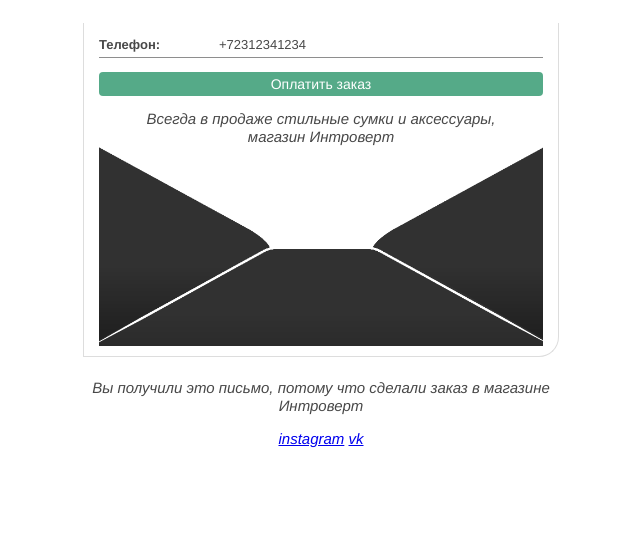
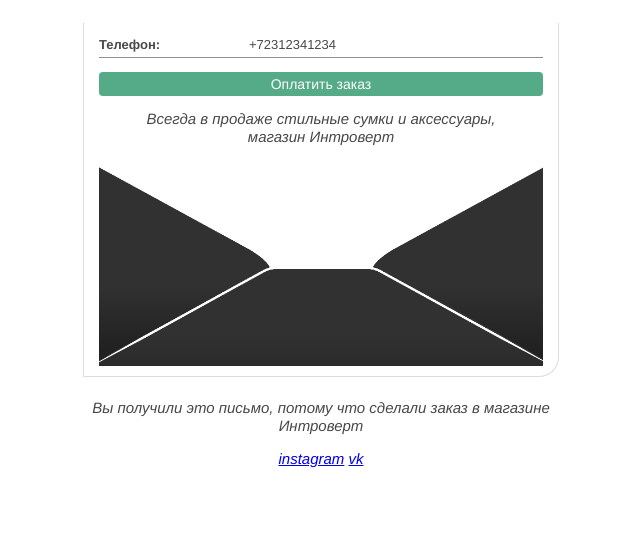
Before and after one commit to rudotcom/electron, a Django app: template templates/order_placed.html in a window 1280 px wide. Shown: the part 400-941 px from the top of the page, without its empty margins (319-959 px from the left). Before the commit the page ends 848 px from the top, so only its background shows below. Run offline with Django 3.2, Linux system fonts and the light colour scheme; the template is opened without the code that fills it: values that come from a table or form of the project are taken from there, others are empty; data comes from the database, SQL or seed files in the repository.

Commit message:
email design

```diff
--- a/store/views.py
+++ b/store/views.py
@@ -379,6 +379,7 @@ class MakeOrderView(CartMixin, View):
             # print(teleg)
             # send_telegram(teleg)
             html = render_to_string('order_placed.html', {'user': user, 'order': order})
+
             send_mail('Заказ в магазине Интроверт', 'Спасибо за Ваш заказ в магазине Интроверт!',
                       'Интроверт<noreply@introvert.com.ru>', [user.email], fail_silently=False, html_message=html)
 
--- a/templates/order_placed.html
+++ b/templates/order_placed.html
@@ -54,11 +54,11 @@
 .table tbody tr:last-child td:last-child {
 	border-radius: 0 0 20px 0;
 }
-.order_body {    padding-bottom: 200px;
+.order_body {    padding-bottom: 220px;
     background: #ffffff url(http://introvert.com.ru/static/img/email-envelope.png) no-repeat center bottom;
   background-size: 100%;
 }
-.label { font-size: small; font-weight: bold; width: 120px; float: left;}
+.label { font-size: small; font-weight: bold; width: 150px; float: left;white-space: nowrap;}
 .data { font-size: small; border-bottom: rgba(68,67,68,0.6) 1px solid;}
 .to_pay a {width:100%; display: block; border-radius: 4px; background-color: #55aa88; text-align: center; color: #fff; padding: 0;text-decoration:none;}
 .always {font-family:Helvetica,Arial,sans-serif;font-size:15px;line-height:18px;color:#484848;font-style:italic;text-align:center}    </style>
@@ -150,7 +150,7 @@
         {% if order.gift %}
         <tr>
             <td>{{ order.gift.title }}</td>
-            <td><img src="http://introvert.com.ru/media/thumb/{{ order.gift.product.image.url }}" height="50"></td>
+            <td><img src="http://introvert.com.ru/media/thumb/{{ order.gift.image.name }}" height="50"></td>
             <td colspan="3">Подарок</td>
         </tr>
        {% endif %}
--- a/templates/page_payment.html
+++ b/templates/page_payment.html
@@ -26,7 +26,7 @@
                   {% for item in pay_order.products.all %}
                     <tr>
                         <th>{{ item.product.title }}</th>
-                        <td class="w-25">{{ item.product.image_tag }}</td>
+                        <td class="w-25">{{ item.product.image_thumb }}</td>
                         <td><strong>{{ item.product.price }} &#x20bd;</strong></td>
                         <td align="center">{{ item.qty }}</td>
                         <td>{{ item.final_price }} &#x20bd;</td>
@@ -35,7 +35,7 @@
                     <tr>
                         {% if pay_order.gift %}
                         <td>{{ pay_order.gift.title }} </td>
-                        <td>{{ pay_order.gift.image_tag }}</td>
+                        <td>{{ pay_order.gift.image_thumb }}</td>
                         <td colspan="3">Подарок</td>
                         {% endif %}
                     </tr>
```
